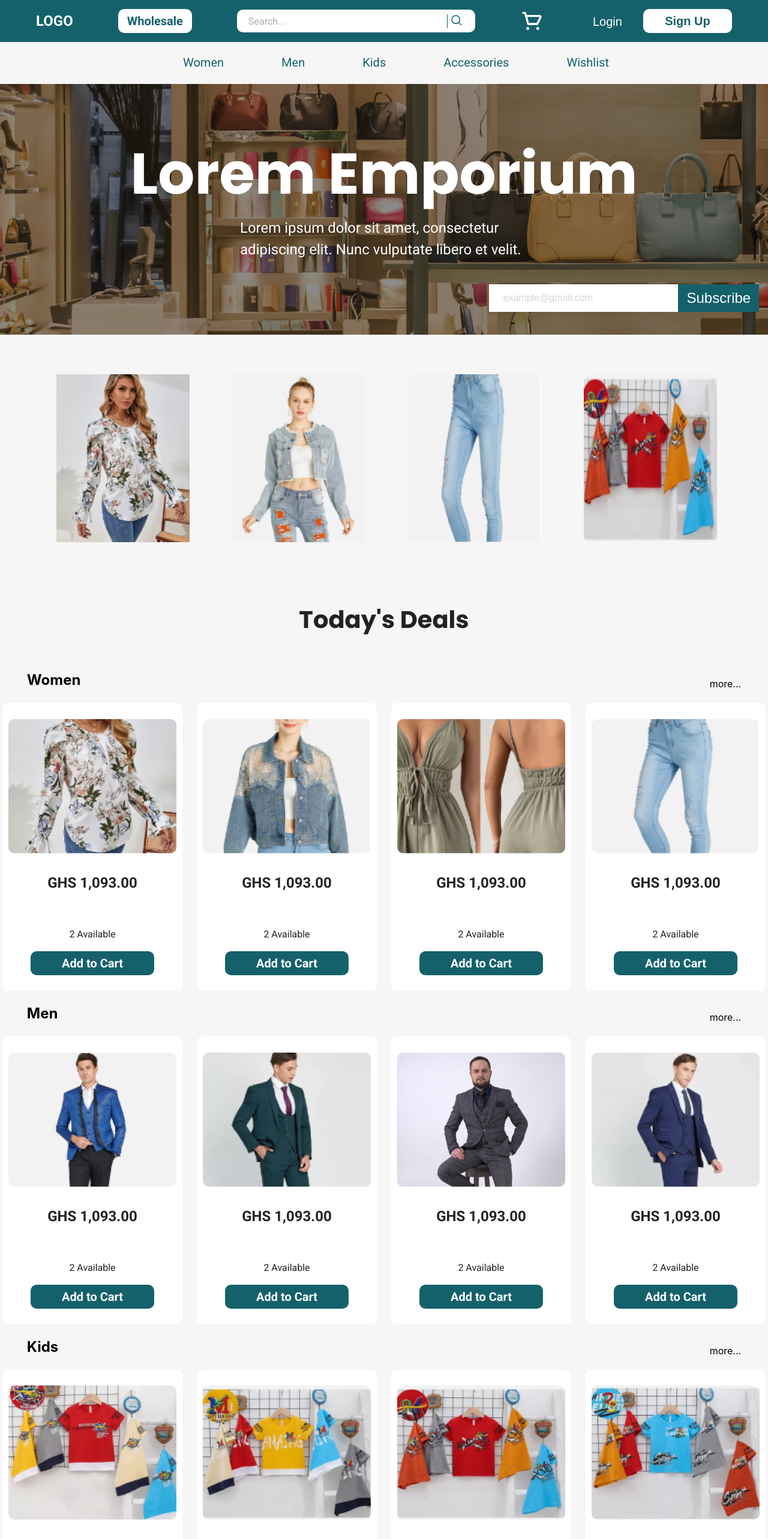
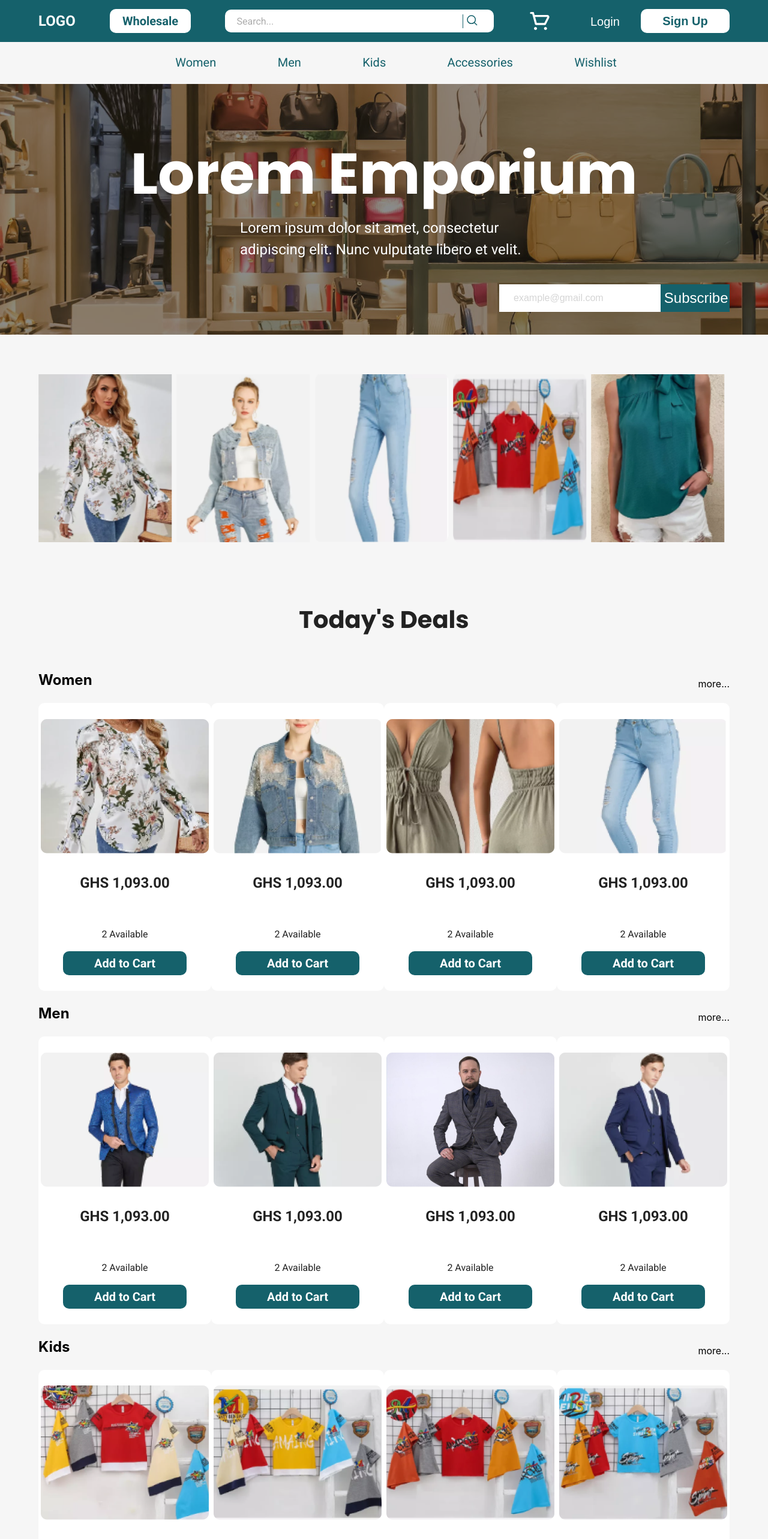
Before and after one commit to amt-augustineopokukesse/my-storefront-frontend, a React (Vite) app: page /ecommerce in a window 1280 px wide. Shown: the top 2566 px of the page at 60% size. Built offline with nearby package versions, Linux system fonts and the light colour scheme; no server answers.

Commit message:
style: modified styles

```diff
--- a/src/Templates/Ecommerce/Components/Carousel.tsx
+++ b/src/Templates/Ecommerce/Components/Carousel.tsx
@@ -26,6 +26,9 @@ const items = carousel.map((item)=>{
         512:{
             items: 4,
         },
+        1024:{
+            items: 5,
+        },
     };
 
   return <div className='carousel'>
--- a/src/Templates/Ecommerce/Components/Main.tsx
+++ b/src/Templates/Ecommerce/Components/Main.tsx
@@ -9,11 +9,11 @@ const Main: React.FC = () => {
         <h2 className="content-header">Today's Deals</h2>
 
         {/* Women */}
-        <div className="sub-section">
+        <div className="section">
           <h2 className="">Women</h2>
           <p className="">more...</p>
         </div>
-        <div className="women-section">
+        <div className="section-items">
           {women.map((item) => (
             <div className="tile" key={item}>
               <div className="image">
@@ -31,11 +31,11 @@ const Main: React.FC = () => {
         </div>
 
         {/* Men */}
-        <div className="sub-section">
+        <div className="section">
           <h2 className="">Men</h2>
           <p className="">more...</p>
         </div>
-        <div className="women-section">
+        <div className="section-items">
           {men.map((item) => (
             <div className="tile" key={item}>
               <div className="image">
@@ -53,11 +53,11 @@ const Main: React.FC = () => {
         </div>
 
         {/* Kids */}
-        <div className="sub-section">
+        <div className="section">
           <h2 className="">Kids</h2>
           <p className="">more...</p>
         </div>
-        <div className="women-section">
+        <div className="section-items">
           {kids.map((item) => (
             <div className="tile" key={item}>
               <div className="image">
--- a/src/assets/styles/templatesStyles/Ecommerce/Carousel.scss
+++ b/src/assets/styles/templatesStyles/Ecommerce/Carousel.scss
@@ -13,11 +13,12 @@
         width: 100%;
         .alice-carousel__wrapper {
             width: 100%;
-            .alice-carousel__stage {
-                .alice-carousel__stage-item {
-                    margin-right: 5px; // Adjust the margin value to decrease the gap
-                }
-            }
+            // .alice-carousel__stage {
+            //     .alice-carousel__stage-item {
+            //         //margin-right: 5px; // Adjust the margin value to decrease the gap
+
+            //     }
+            // }
 
         }
     }
--- a/src/assets/styles/templatesStyles/Ecommerce/Header.scss
+++ b/src/assets/styles/templatesStyles/Ecommerce/Header.scss
@@ -5,10 +5,11 @@
     justify-content: center;
     align-items: center;
     .menu {
+        width: 80%;
         display: flex;
         justify-content: center;
         align-items: center;
-        gap: 96px;
+        gap: 10%;
         .menu-item {
             list-style-type: none;
             font-size: 20px;
--- a/src/assets/styles/templatesStyles/Ecommerce/Hero.scss
+++ b/src/assets/styles/templatesStyles/Ecommerce/Hero.scss
@@ -22,10 +22,10 @@
     }
     .subscribe {
         box-sizing: border-box;
-        width: 451px;
+        width: 30%;
         height: 46px;
         position: relative;
-        right: -400px;
+        right: -30%;
         bottom: -40px;
         font-family: 'Roboto';
         display: flex;
--- a/src/assets/styles/templatesStyles/Ecommerce/Main.scss
+++ b/src/assets/styles/templatesStyles/Ecommerce/Main.scss
@@ -2,14 +2,15 @@
     display: flex;
     justify-content: center;
     align-items: center;
-    width: 100%;
+    width: 90%;
     height: auto;
+    margin: 0 auto;
     .main-content {
         display: flex;
         justify-content: center;
         align-items: center;
         flex-direction: column;
-        width: inherit;
+        width: 100%;
         height: inherit;
         .content-header {
             font-family: 'Poppins';
@@ -17,17 +18,18 @@
             font-size: 40px;
             color: #222222;
         }
-        .sub-section {
+        .section {
             display: flex;
             justify-content: space-between;
-            width: 93%;
+            width: 100%;
             margin: 0 auto;
         }
-        .women-section {
+        .section-items {
+            width: 100%;
             display: flex;
-            justify-content: center;
+            justify-content: space-between;
             align-items: center;
-            gap: 24px;
+            //gap: 5%;
             .tile {
                 width: 300px;
                 height: 480px;
--- a/src/assets/styles/templatesStyles/Ecommerce/Navbar.scss
+++ b/src/assets/styles/templatesStyles/Ecommerce/Navbar.scss
@@ -7,10 +7,10 @@
     top: 0px;
     background: #15616B;
     display: flex;
-    //justify-content: center;
+    justify-content: center;
     align-items: center;
-    padding: 0% 60px;
-    gap: 75px;
+    padding: 0% 5%;
+    gap: 5%;
     font-family: 'Roboto';
     .logo {
         font-family: inherit;
--- a/src/assets/styles/templatesStyles/Ecommerce/Search.scss
+++ b/src/assets/styles/templatesStyles/Ecommerce/Search.scss
@@ -1,5 +1,5 @@
 .search {
-    width: 446px;
+    width: 40%;
     height: 38px;
     border-radius: 10px;
     background-color: #FFFFFF;
```
